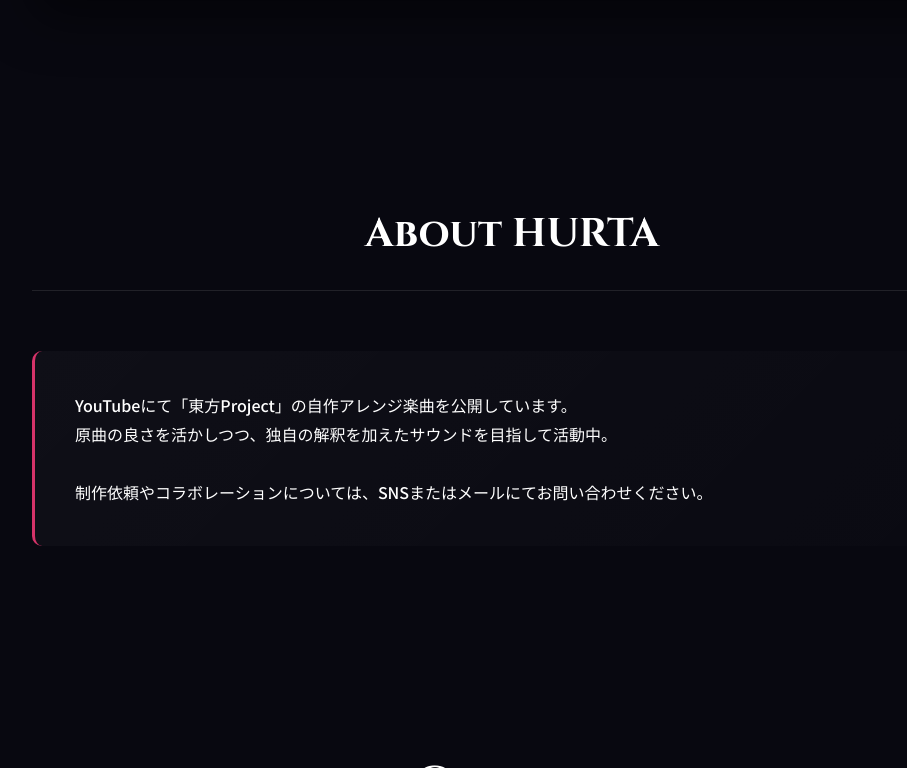
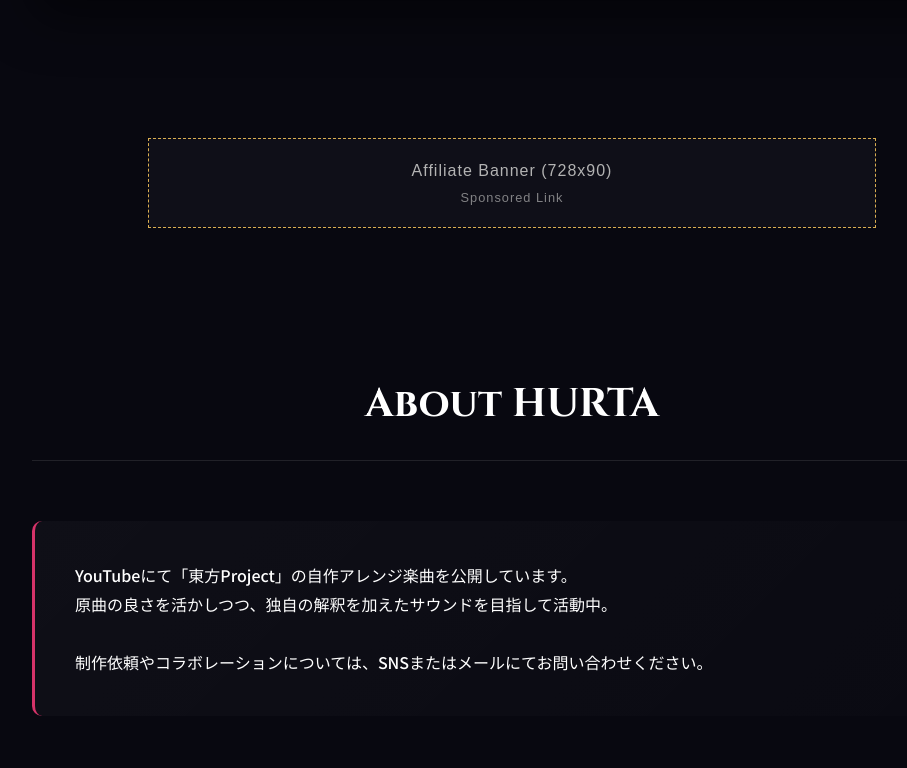
Before and after one commit to HURTA9/MyHomepage_GoogleAI, a plain HTML site: page index.html in a window 1280 px wide. Shown: the part 1808-2576 px from the top of the page, without its empty margins (128-1035 px from the left). Drawn offline with Linux system fonts and the light colour scheme.

Commit message:
feat: バナー実験用のスタイルを追加

```diff
--- a/index.html
+++ b/index.html
@@ -1,15 +1,19 @@
 <!DOCTYPE html>
 <html lang="ja">
+
 <head>
     <meta charset="UTF-8">
     <meta name="viewport" content="width=device-width, initial-scale=1.0">
     <title>HURTA | 東方自作アレンジ</title>
     <link rel="preconnect" href="https://fonts.googleapis.com">
     <link rel="preconnect" href="https://fonts.gstatic.com" crossorigin>
-    <link href="https://fonts.googleapis.com/css2?family=Cinzel:wght@400;700&family=Noto+Sans+JP:wght@300;500;700&display=swap" rel="stylesheet">
+    <link
+        href="https://fonts.googleapis.com/css2?family=Cinzel:wght@400;700&family=Noto+Sans+JP:wght@300;500;700&display=swap"
+        rel="stylesheet">
 
     <link rel="stylesheet" href="style.css">
 </head>
+
 <body>
 
     <canvas id="bg-canvas"></canvas>
@@ -37,15 +41,10 @@
 
         <div class="video-highlight">
             <div class="video-container">
-                <iframe
-                    width="560"
-                    height="315"
-                    src="https://www.youtube.com/embed/pqeau2sufDE?si=iDhWEmK5KMmBssWQ"
-                    title="YouTube video player"
-                    frameborder="0"
+                <iframe width="560" height="315" src="https://www.youtube.com/embed/pqeau2sufDE?si=iDhWEmK5KMmBssWQ"
+                    title="YouTube video player" frameborder="0"
                     allow="accelerometer; autoplay; clipboard-write; encrypted-media; gyroscope; picture-in-picture; web-share"
-                    referrerpolicy="strict-origin-when-cross-origin"
-                    allowfullscreen>
+                    referrerpolicy="strict-origin-when-cross-origin" allowfullscreen>
                 </iframe>
             </div>
 
@@ -59,6 +58,14 @@
             </div>
         </div>
     </section>
+
+    <!-- Affiliate Banner Experiment -->
+    <div class="banner-container">
+        <div class="banner-placeholder">
+            <span>Affiliate Banner (728x90)</span>
+            <span style="font-size: 0.8rem; opacity: 0.7;">Sponsored Link</span>
+        </div>
+    </div>
 
     <section id="about" class="section">
         <h2 class="section-title">About HURTA</h2>
@@ -97,10 +104,22 @@
         let width, height;
         let particles = [];
 
+        // マウスの位置を保存する変数を追加します
+        // 初期値は画面の外側にしておきます
+        let mouseX = -100;
+        let mouseY = -100;
+
         function resize() {
             width = canvas.width = window.innerWidth;
             height = canvas.height = window.innerHeight;
         }
+
+        // マウスが動いたときに実行される処理を追加します
+        // e.clientX, e.clientY はマウスの現在の座標（X:横、Y:縦）です
+        window.addEventListener('mousemove', (e) => {
+            mouseX = e.clientX;
+            mouseY = e.clientY;
+        });
 
         class Particle {
             constructor() {
@@ -128,17 +147,39 @@
 
         function init() {
             resize();
-            for(let i=0; i<100; i++) particles.push(new Particle());
+            for (let i = 0; i < 100; i++) particles.push(new Particle());
         }
 
         function animate() {
             ctx.clearRect(0, 0, width, height);
-            // 綺麗なグラデーション背景を描画
-            /* let gradient = ctx.createLinearGradient(0, 0, 0, height);
-            gradient.addColorStop(0, '#080810');
-            gradient.addColorStop(1, '#1a1a2e');
+
+            // --- 背景の描画処理 ---
+
+            // 1. 基本の背景色で塗りつぶします
+            // CSSで設定していますが、Canvas内で合成するためにここでも描画します
+            ctx.fillStyle = '#080810';
+            ctx.fillRect(0, 0, width, height);
+
+            // 2. マウスの位置に合わせたグラデーションを作成します
+            // createRadialGradient(x0, y0, r0, x1, y1, r1)
+            // 中心(mouseX, mouseY)から半径0、同じ中心から半径600の円形グラデーション
+            // ※半径600は光の広がり具合です。数値を大きくすると広く、小さくすると狭くなります
+            const gradient = ctx.createRadialGradient(mouseX, mouseY, 0, mouseX, mouseY, 600);
+
+            // グラデーションの色を設定します
+            // offset 0 (中心) は少し明るい青紫色（サイトのアクセントカラーに合わせる）
+            // rgbaの最後の数字(0.15)は透明度です。もっと明るくするために数値を大きくしました (0.4 -> 0.6)
+            // 色も少し明るめの青に調整しています
+            gradient.addColorStop(0, 'rgba(130, 130, 255, 0.6)');
+
+            // offset 1 (一番外側) は透明にして、自然に馴染ませます
+            gradient.addColorStop(1, 'rgba(80, 80, 160, 0)');
+
+            // 作成したグラデーションを使って長方形を描画します（画面全体）
             ctx.fillStyle = gradient;
-            ctx.fillRect(0, 0, width, height); */ // CSSで背景色を指定しているのでここはコメントアウト
+            ctx.fillRect(0, 0, width, height);
+
+            // --- ここまで背景処理 ---
 
             particles.forEach(p => {
                 p.update();
@@ -152,4 +193,5 @@
         animate();
     </script>
 </body>
+
 </html>
--- a/style.css
+++ b/style.css
@@ -204,6 +204,28 @@ nav a:hover {
   background: #d40000;
 }
 
+/* --- Banner Experiment --- */
+.banner-container {
+  width: 100%;
+  display: flex;
+  justify-content: center;
+  padding: 40px 20px;
+}
+
+.banner-placeholder {
+  width: 728px;
+  height: 90px;
+  background: var(--glass-bg);
+  border: 1px dashed var(--accent-secondary);
+  display: flex;
+  flex-direction: column;
+  justify-content: center;
+  align-items: center;
+  color: var(--text-sub);
+  font-family: sans-serif;
+  letter-spacing: 1px;
+}
+
 /* --- About --- */
 .about-box {
   background: linear-gradient(
```
